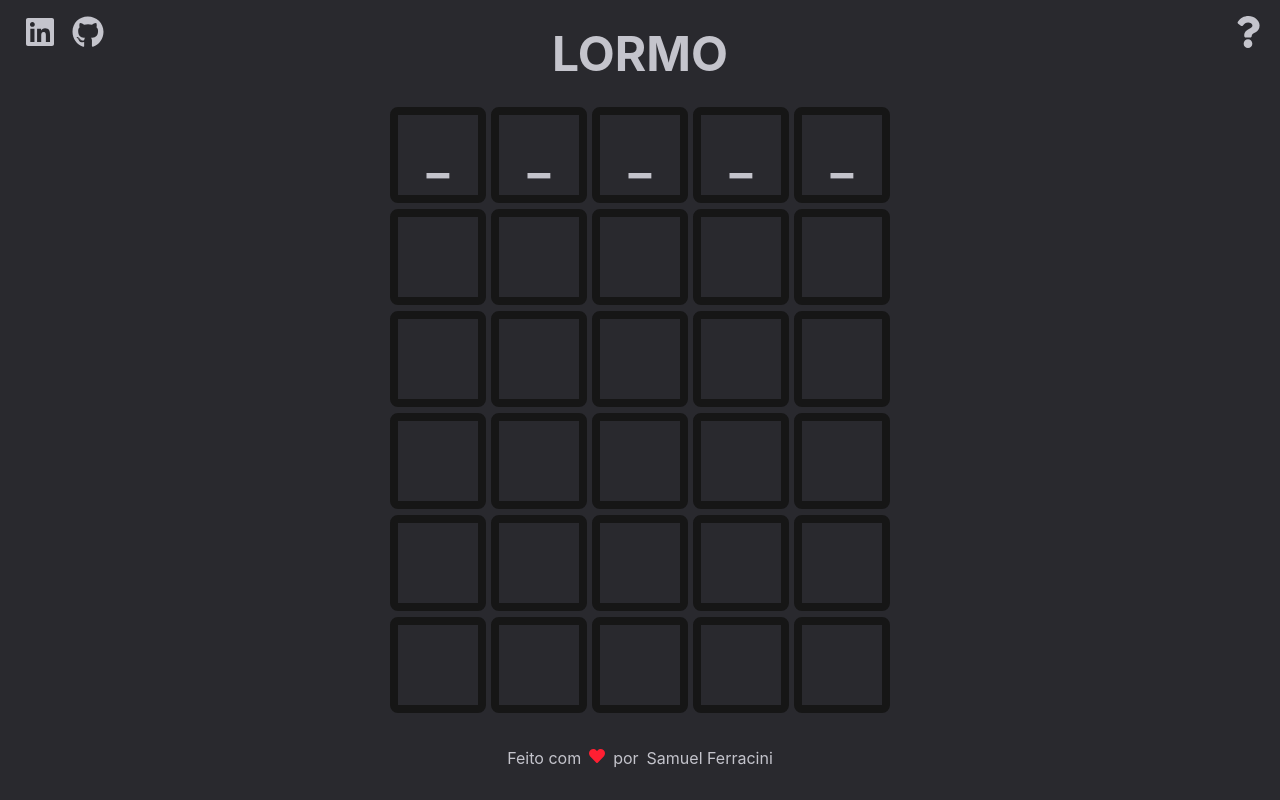
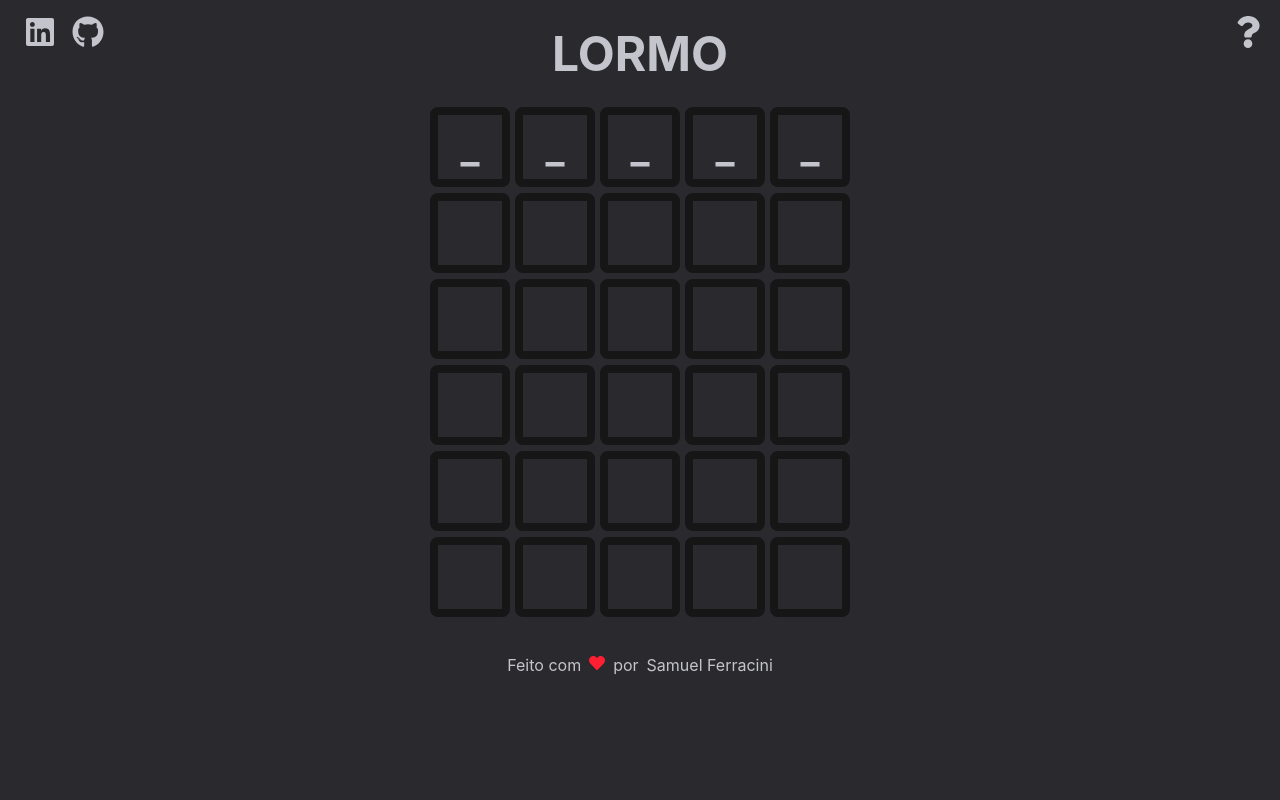
Before and after one commit to SamuelFerracini/Lermo, a React (Vite) app: page / in a window 1280 px wide. Built offline with nearby package versions, Linux system fonts and the light colour scheme.

Commit message:
fix: prevent footer overflow restart button

```diff
--- a/src/App.tsx
+++ b/src/App.tsx
@@ -37,8 +37,8 @@ function App() {
   return (
     <div className={styles.wrapper} onKeyDown={onKeyPressed} tabIndex={0}>
       <Navbar />
+      <Message />
       <Board />
-      <Message />
       <Footer />
     </div>
   );
--- a/src/components/Footer.module.css
+++ b/src/components/Footer.module.css
@@ -1,6 +1,4 @@
 .wrapper {
-  position: absolute;
-  bottom: 0;
   padding: 2rem;
 }
 
--- a/src/components/Letter.module.css
+++ b/src/components/Letter.module.css
@@ -1,7 +1,7 @@
 .wrapper {
   border: 8px solid var(--gray-900);
-  width: 6rem;
-  height: 6rem;
+  width: 5rem;
+  height: 5rem;
   border-radius: 8px;
 
   display: flex;
@@ -9,7 +9,7 @@
   align-items: center;
   text-transform: uppercase;
   font-weight: bolder;
-  font-size: 3rem;
+  font-size: 2.5rem;
 }
 
 .wrapperEmpty:hover {
--- a/src/components/Message.module.css
+++ b/src/components/Message.module.css
@@ -1,5 +1,5 @@
 .wrapper {
-  margin-top: 1rem;
+  margin-bottom: 1rem;
   display: flex;
   flex-direction: column;
   gap: 0.25rem;
@@ -7,7 +7,7 @@
 }
 
 .wrapper span {
-  font-size: 3rem;
+  font-size: 1.5rem;
   font-weight: bold;
 }
 
```
